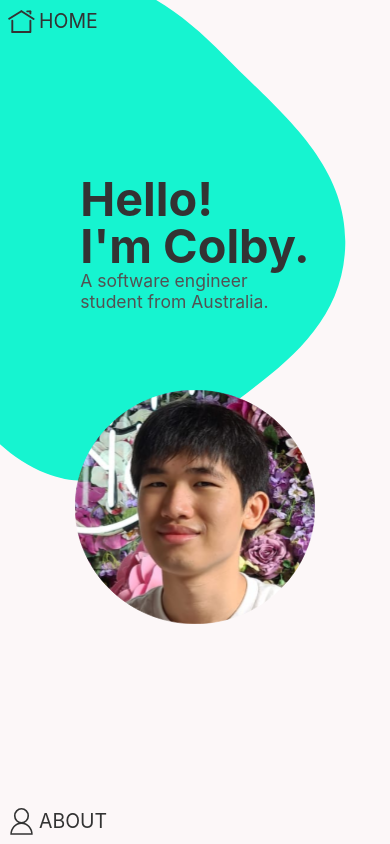
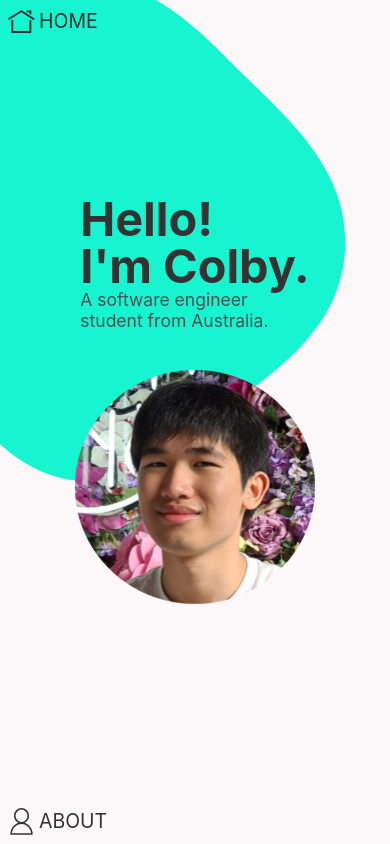
Before and after one commit to ColbyRehn/portfolio, a React (Create React App) app: page / in a window 390 px wide. Shown: the top 844 px of the page. Built offline with nearby package versions, Linux system fonts and the light colour scheme.

Commit message:
improve css

```diff
--- a/src/Query.css
+++ b/src/Query.css
@@ -5,7 +5,6 @@
     .Page-container {
       height: 850px;
     }
-
 
     #Blob-bg {
       width: 100vw;
@@ -25,7 +24,6 @@
     }
 
   }
-
 
   @media only screen and (max-width: 1230px) {
     #Contact-wave-section {
@@ -268,10 +266,6 @@
       font-size: 3vw;
     }
 
-
-
-
-
   }
 
   @media only screen and (max-width: 800px) {
@@ -504,11 +498,9 @@
     }
   }
 
-
-
   @media only screen and (max-width: 500px) {
     #Home-space {
-      height: 20vw;
+      height: 10vw;
     }
 
     .Home-heading {
@@ -581,7 +573,6 @@
     }
   }
 
-
   @media only screen and (max-width: 460px) {
     .Page-container {
       height: 800px;
@@ -606,7 +597,6 @@
       line-height: 3vw;
     }
   }
-
 
   @media only screen and (max-width: 350px) {
     .Page-container {
```
